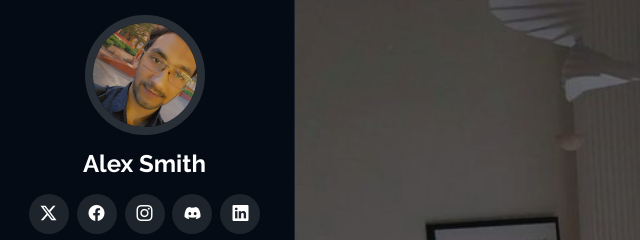
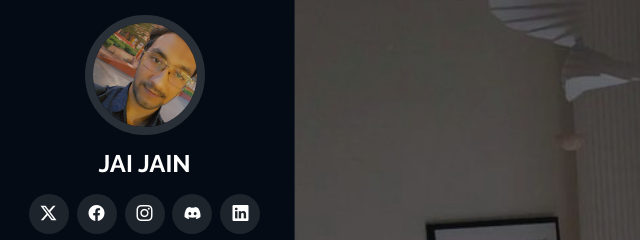
Before and after one commit to jaiguar/Portfolio-BS, a plain HTML site: page index.html in a window 1280 px wide. Shown: the top 240 px of the page, 5-645 px from the left. Drawn offline with Linux system fonts and the light colour scheme.

Commit message:
some changes in navbar

```diff
--- a/index.html
+++ b/index.html
@@ -41,7 +41,7 @@
     <a href="index.html" class="logo d-flex align-items-center justify-content-center">
       <!-- Uncomment the line below if you also wish to use an image logo -->
       <!-- <img src="assets/img/logo.png" alt=""> -->
-      <h1 class="sitename">Alex Smith</h1>
+      <h1 class="sitename">JAI JAIN</h1>
     </a>
 
     <div class="social-links text-center">
```
